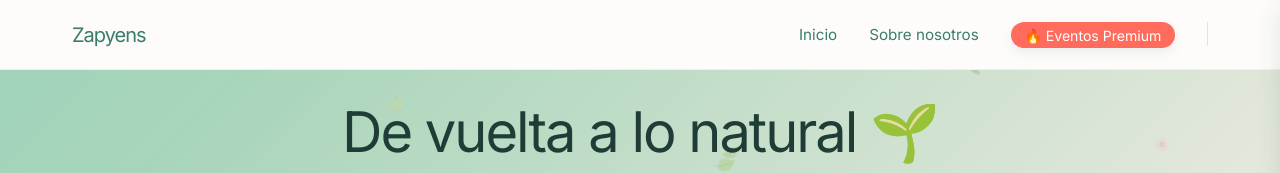
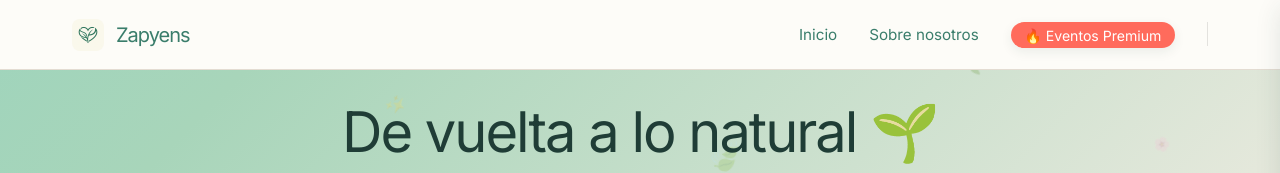
Before and after one commit to juanma97/dating-project-web, a React (Vite) app: page / in a window 1280 px wide. Shown: the top 173 px of the page. Built offline with nearby package versions, Linux system fonts and the light colour scheme; no server answers; the database is empty.

Commit message:
added logo

```diff
--- a/index.html
+++ b/index.html
@@ -1,14 +1,17 @@
 <!doctype html>
 <html lang="en">
+
 <head>
   <meta charset="UTF-8" />
-    <link rel="icon" type="image/svg+xml" href="/vite.svg" />
+  <link rel="icon" type="image/png" href="/favicon.png" />
   <meta name="viewport" content="width=device-width, initial-scale=1.0" />
-    <title>Speed Dating Connect</title>
-    <meta name="description" content="Discover premium speed dating events and connect in the real world." />
+  <title>Zapyens</title>
+  <meta name="description" content="De vuelta a lo natural" />
 </head>
+
 <body>
   <div id="root"></div>
   <script type="module" src="/src/main.tsx"></script>
 </body>
+
 </html>
--- a/src/components/ToolbarComponent/Logo/component.css
+++ b/src/components/ToolbarComponent/Logo/component.css
@@ -2,6 +2,14 @@
   text-decoration: none;
   display: flex;
   align-items: center;
+  gap: 0.75rem;
+}
+
+.logo-icon {
+  width: 32px;
+  height: 32px;
+  border-radius: var(--radius-sm);
+  object-fit: contain;
 }
 
 .logo-text {
--- a/src/components/ToolbarComponent/Logo/component.tsx
+++ b/src/components/ToolbarComponent/Logo/component.tsx
@@ -5,6 +5,7 @@ import './component.css';
 const Logo: React.FC = () => {
   return (
     <Link to="/" className="logo-container">
+      <img src="/favicon.png" alt="Zapyens Logo" className="logo-icon" />
       <span className="logo-text">Zapyens</span>
     </Link>
   );
--- a/src/components/ToolbarComponent/Toolbar/component.css
+++ b/src/components/ToolbarComponent/Toolbar/component.css
@@ -4,10 +4,10 @@
   left: 0;
   right: 0;
   height: 70px;
-  background-color: rgba(255, 255, 255, 0.8);
+  background-color: var(--color-toolbar-bg);
   backdrop-filter: blur(10px);
   -webkit-backdrop-filter: blur(10px);
-  border-bottom: 1px solid rgba(0, 0, 0, 0.05);
+  border-bottom: 1px solid var(--color-border);
   display: flex;
   align-items: center;
   z-index: 1000;
--- a/src/index.css
+++ b/src/index.css
@@ -8,6 +8,7 @@
   --color-background: #F4EDE4;
   --color-surface: #FFFFFF;
   --color-border: #E3DCD2;
+  --color-toolbar-bg: #FDFCF8;
 
   /* Text Colors */
   --color-text-primary: #1F3D36;
```
Also changed, not shown: public/favicon.png (added). Lines whose indentation alone changed are shown as unchanged.
